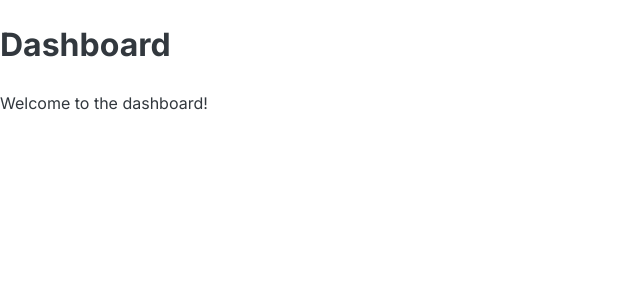
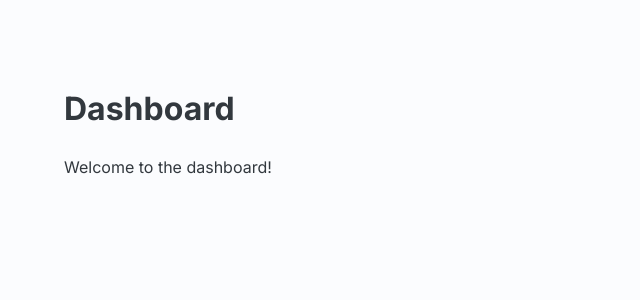
Before and after one commit to jaimeolmo/traquealo, a Next.js app: page /dashboard in a window 1280 px wide. Shown: the top 300 px of the page, without its empty margins (0-640 px from the left). Built offline with nearby package versions, Linux system fonts and the light colour scheme.

Commit message:
Let Clerk handle redirect

```diff
--- a/src/app/dashboard/page.tsx
+++ b/src/app/dashboard/page.tsx
@@ -1,8 +1,10 @@
+import Sheet from "@mui/joy/Sheet";
+
 export default async function Dashboard() {
   return (
-    <>
+    <Sheet sx={{ p: 8, minHeight: "100vh" }}>
       <h1>Dashboard</h1>
       <p>Welcome to the dashboard!</p>
-    </>
+    </Sheet>
   );
 }
```
Also changed, not shown: src/app/sign-in/[[...sign-in]]/page.tsx (+2 -8 lines).
